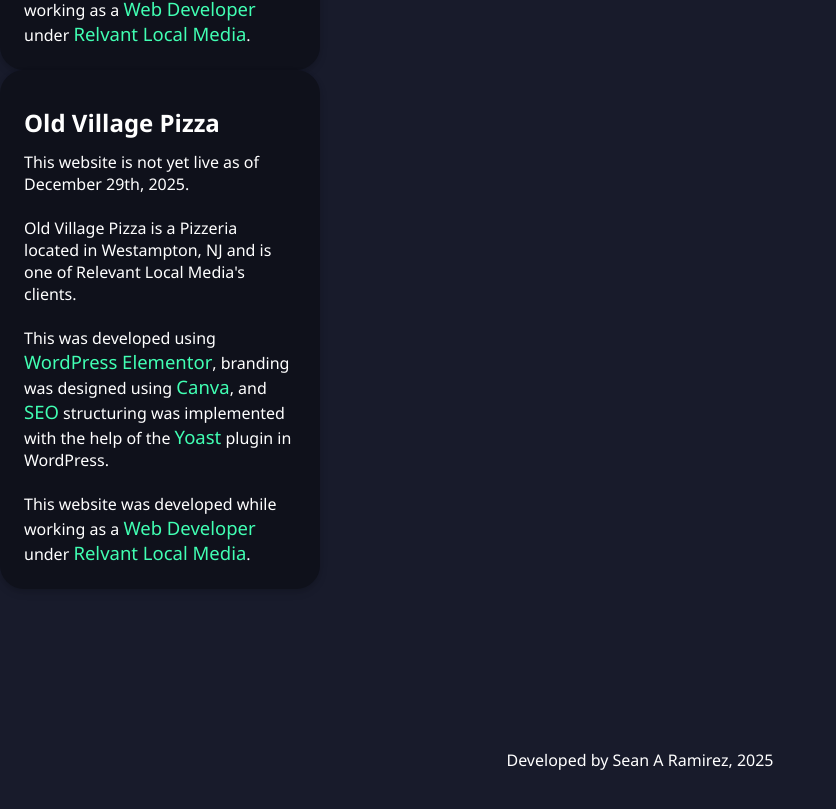
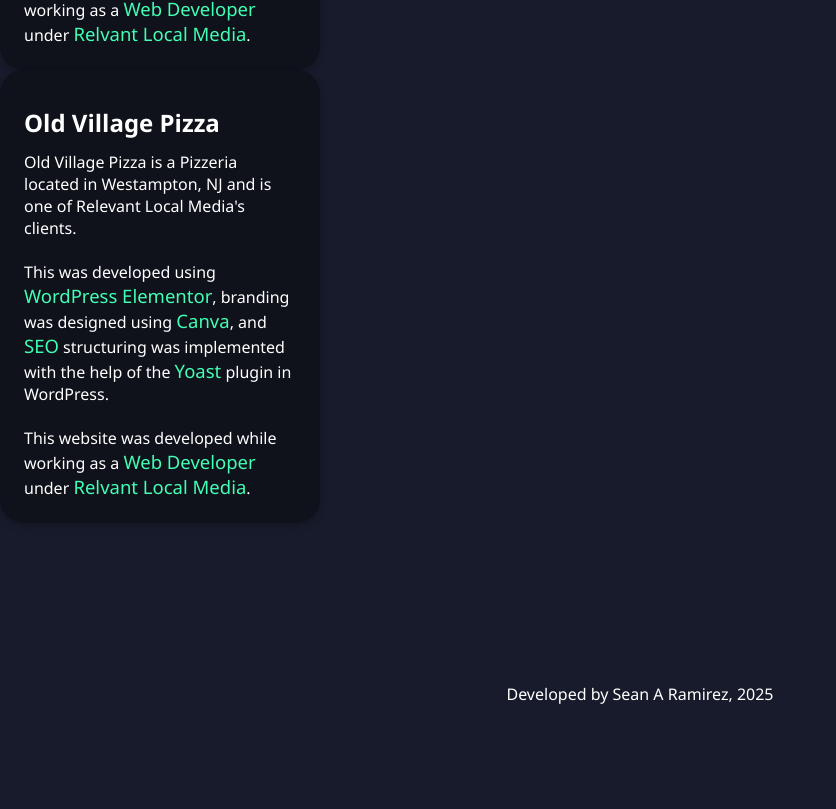
Before and after one commit to snaramirez872/seanramirez, a Next.js app: page /projects/relevant-local-media in a window 1280 px wide. Shown: the part 2990-3799 px from the top of the page, without its empty margins (0-836 px from the left). After the commit the page ends 3735 px from the top, so only its background shows below. Built offline with nearby package versions, Linux system fonts and the light colour scheme.

Commit message:
updated link from development link to deployment link

```diff
--- a/src/app/projects/relevant-local-media/page.tsx
+++ b/src/app/projects/relevant-local-media/page.tsx
@@ -49,10 +49,10 @@
                 </ProjectCards>
                 <ProjectCards
                     title="Old Village Pizza"
-                    link="https://oldvillpizza.wpenginepowered.com"
-                    hover="Development Website for Old Village Pizza"
+                    link="https://oldvillagepizzanj.com/"
+                    hover="Website for Old Village Pizza"
                 >
-                    <p className="desc">This website is not yet live as of December 29th, 2025.<br /><br />Old Village Pizza is a Pizzeria located in Westampton, NJ and is one of Relevant Local Media's clients.<br /><br />This was developed using <span className="tools">WordPress Elementor</span>, branding was designed using <span className="tools">Canva</span>, and <span className="tools">SEO</span> structuring was implemented with the help of the <span className="tools">Yoast</span> plugin in WordPress.<br /><br />This website was developed while working as a <span className="tools">Web Developer</span> under <Link className="tools" href="https://relevantlocalmedia.com/" target="_blank" rel="noreferrer">Relvant Local Media</Link>.</p>
+                    <p className="desc">Old Village Pizza is a Pizzeria located in Westampton, NJ and is one of Relevant Local Media's clients.<br /><br />This was developed using <span className="tools">WordPress Elementor</span>, branding was designed using <span className="tools">Canva</span>, and <span className="tools">SEO</span> structuring was implemented with the help of the <span className="tools">Yoast</span> plugin in WordPress.<br /><br />This website was developed while working as a <span className="tools">Web Developer</span> under <Link className="tools" href="https://relevantlocalmedia.com/" target="_blank" rel="noreferrer">Relvant Local Media</Link>.</p>
                 </ProjectCards>
             </div>
         </div>
```
